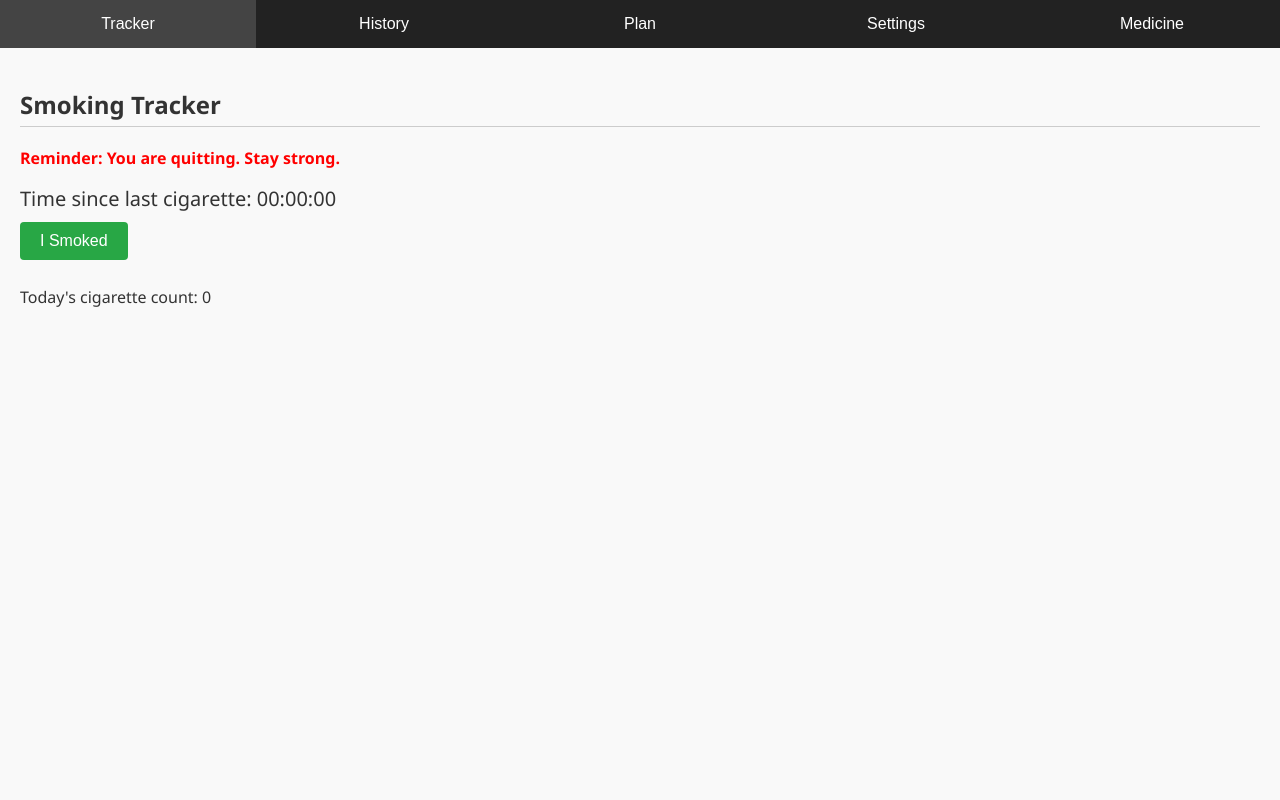
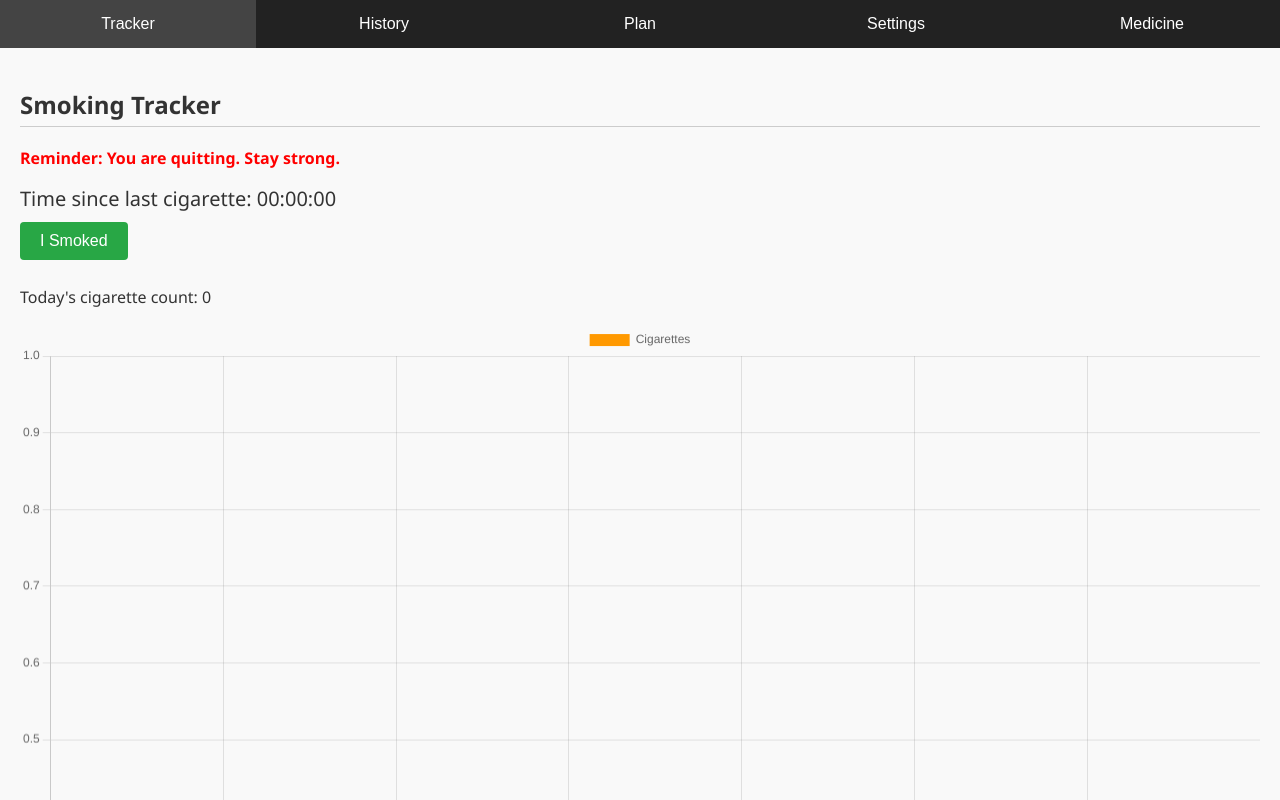
Before and after one commit to okngnydn/reduceandquit, a plain HTML site: page index.html in a window 1280 px wide. Shown: the top 800 px of the page. Drawn offline with nearby package versions, Linux system fonts and the light colour scheme.

Commit message:
index.html

```diff
--- a/index.html
+++ b/index.html
@@ -4,6 +4,7 @@
   <meta charset="UTF-8" />
   <meta name="viewport" content="width=device-width, initial-scale=1.0"/>
   <title>Reduce and Quit</title>
+  <script src="https://cdn.jsdelivr.net/npm/chart.js"></script>
   <style>
     body {
       font-family: 'Segoe UI', sans-serif;
@@ -85,6 +86,7 @@
   <div class="counter">Time since last cigarette: <span id="timeSince">00:00:00</span></div>
   <button class="action" onclick="logCigarette()">I Smoked</button>
   <p>Today's cigarette count: <span id="dailyCount">0</span></p>
+  <canvas id="weeklyChart" height="200"></canvas>
 </section>
 
 <section id="history">
@@ -99,7 +101,7 @@
   <ul>
     <li>Month 1: Maximum 10 cigarettes/day</li>
     <li>Month 2: Maximum 5 cigarettes/day</li>
-    <li>Month 3: Maximum 1-2 cigarettes/day</li>
+    <li>Month 3: Maximum 1–2 cigarettes/day</li>
   </ul>
 </section>
 
@@ -118,8 +120,8 @@
 </section>
 
 <script>
-  // Initial Setup
   let data = JSON.parse(localStorage.getItem('smokeData')) || { cigs: [], medicine: [] };
+  let chart;
 
   function saveData() {
     localStorage.setItem('smokeData', JSON.stringify(data));
@@ -156,12 +158,18 @@
   }
 
   function updateUI() {
-    // Cigarette Count
-    const today = new Date().toISOString().split('T')[0];
-    const todayCigs = data.cigs.filter(t => t.startsWith(today));
+    const now = new Date();
+    const today = now.getFullYear() + '-' +
+                  String(now.getMonth() + 1).padStart(2, '0') + '-' +
+                  String(now.getDate()).padStart(2, '0');
+    const todayCigs = data.cigs.filter(t => {
+      const dt = new Date(t);
+      return dt.getFullYear() === now.getFullYear() &&
+             dt.getMonth() === now.getMonth() &&
+             dt.getDate() === now.getDate();
+    });
     document.getElementById('dailyCount').textContent = todayCigs.length;
 
-    // History Table
     const histTable = document.getElementById('historyTable');
     histTable.innerHTML = "<tr><th>Date</th><th>Time</th></tr>";
     data.cigs.slice().reverse().forEach(t => {
@@ -169,7 +177,6 @@
       histTable.innerHTML += `<tr><td>${dt.toLocaleDateString()}</td><td>${dt.toLocaleTimeString()}</td></tr>`;
     });
 
-    // Medicine Table
     const medTable = document.getElementById('medicineTable');
     medTable.innerHTML = "<tr><th>Date</th><th>Time</th></tr>";
     document.getElementById('medicineCount').textContent = data.medicine.length;
@@ -177,19 +184,50 @@
       const dt = new Date(t);
       medTable.innerHTML += `<tr><td>${dt.toLocaleDateString()}</td><td>${dt.toLocaleTimeString()}</td></tr>`;
     });
+
+    updateChart();
   }
 
-  // Timer Since Last Cigarette
   function updateTimer() {
     const last = data.cigs.length > 0 ? new Date(data.cigs[data.cigs.length - 1]) : null;
     const now = new Date();
     let diff = last ? Math.floor((now - last) / 1000) : 0;
-
     let h = Math.floor(diff / 3600).toString().padStart(2, '0');
     let m = Math.floor((diff % 3600) / 60).toString().padStart(2, '0');
     let s = (diff % 60).toString().padStart(2, '0');
+    document.getElementById('timeSince').textContent = `${h}:${m}:${s}`;
+  }
 
-    document.getElementById('timeSince').textContent = `${h}:${m}:${s}`;
+  function updateChart() {
+    const last7 = [...Array(7)].map((_, i) => {
+      const d = new Date();
+      d.setDate(d.getDate() - (6 - i));
+      const label = d.toLocaleDateString(undefined, { weekday: 'short' });
+      const count = data.cigs.filter(t => {
+        const dt = new Date(t);
+        return dt.toDateString() === d.toDateString();
+      }).length;
+      return { label, count };
+    });
+
+    const ctx = document.getElementById('weeklyChart').getContext('2d');
+    if (chart) chart.destroy();
+    chart = new Chart(ctx, {
+      type: 'bar',
+      data: {
+        labels: last7.map(e => e.label),
+        datasets: [{
+          label: 'Cigarettes',
+          data: last7.map(e => e.count),
+          backgroundColor: '#ff9900'
+        }]
+      },
+      options: {
+        scales: {
+          y: { beginAtZero: true }
+        }
+      }
+    });
   }
 
   setInterval(updateTimer, 1000);
```
